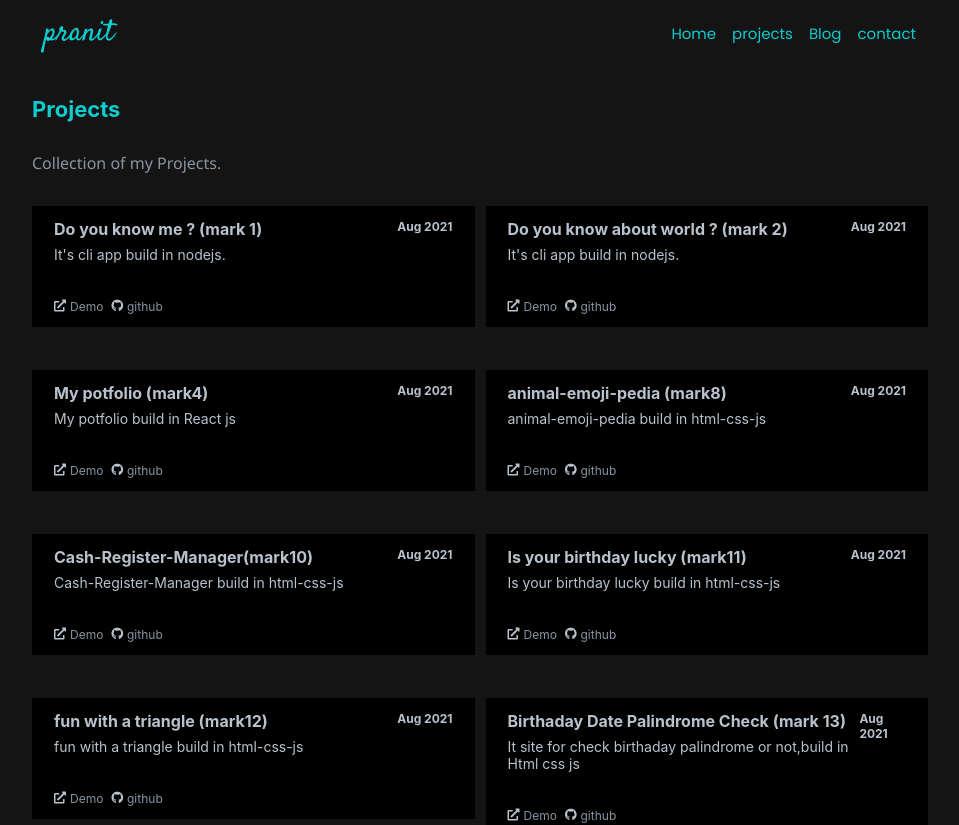
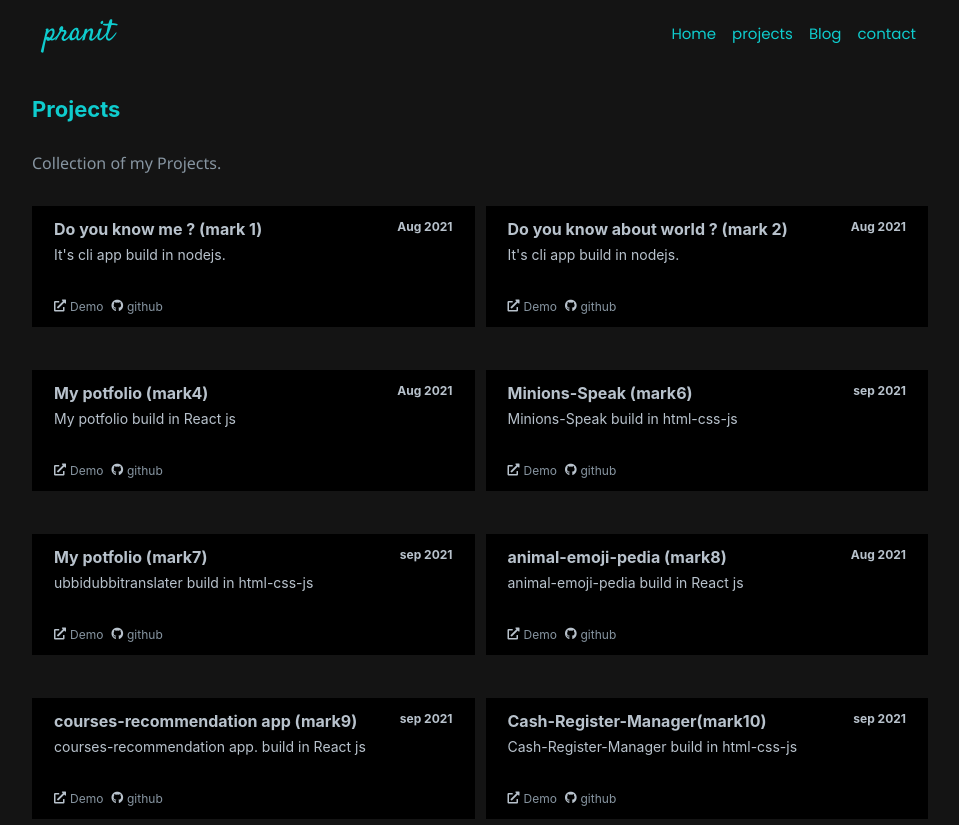
Before and after one commit to pranitcode/My-portfolio-v-1, a React (Create React App) app: page /project in a window 1280 px wide. Shown: the top 825 px of the page, without its empty margins (160-1119 px from the left). Built offline with nearby package versions, Linux system fonts and the light colour scheme.

Commit message:
more project added

```diff
--- a/src/components/data/BlogData.js
+++ b/src/components/data/BlogData.js
@@ -3,17 +3,17 @@ export const Blogdata = [
         show: true,
         id: 1,
         BlogName: "My First Google Chrome Extension.(mark 15)",
-        AboutBlog: "It blog about How i created chrome extension",
+        AboutBlog: "It's blog about How I created chrome extension",
         Date: "2021 sep",
         url:"https://pranitcode.hashnode.dev/my-first-google-chrome-extension"
     },
     {
         show: true,
         id: 2,
-        BlogName: "How to Deploy React App to netlify and Github ",
-        AboutBlog: "It blog about dployinng web appliction on netlify",
-        Date: "2020 may",
-        url:"https://www.netlify.com/blog/2016/07/22/deploy-react-apps-in-less-than-30-seconds/"
+        BlogName: "Understand git command.",
+        AboutBlog: "About git and github",
+        Date: "2021 sep",
+        url:"https://pranitcode.hashnode.dev/understand-git-command"
     },
 
 ]
--- a/src/components/data/projectdata.js
+++ b/src/components/data/projectdata.js
@@ -29,12 +29,39 @@ export const ProjectData = [
   },
   {
     show: false,
+    id: '3',
+    project: "Minions-Speak (mark6)",
+    github: "https://github.com/pranitcode/Minions-Speak",
+    demo: "https://minionspeakprnit.netlify.app/",
+    about: "Minions-Speak build in html-css-js",
+    date: "sep 2021"
+  },
+  {
+    show: false,
+    id: '3',
+    project: "My potfolio (mark7)",
+    github: "https://github.com/pranitcode/Ubbi-dubbi-translator-",
+    demo: "https://ubbidubbitranslater.netlify.app/",
+    about: "ubbidubbitranslater build in html-css-js",
+    date: "sep 2021"
+  },
+  {
+    show: false,
     id: '4',
     project: "animal-emoji-pedia (mark8)",
     github: "https://github.com/pranitcode/Animal-emoji-pedia",
     demo: "https://animal-emoji-pedia.netlify.app/",
-    about: "animal-emoji-pedia build in html-css-js",
+    about: "animal-emoji-pedia build in React js",
     date: "Aug 2021"
+  },
+  {
+    show: false,
+    id: '4',
+    project: "courses-recommendation app (mark9)",
+    github: "https://github.com/pranitcode/courses-recommendation",
+    demo: "https://courcessrecom.netlify.app/",
+    about: "courses-recommendation app. build in React js",
+    date: "sep 2021"
   },
   {
     show: false,
@@ -43,7 +70,7 @@ export const ProjectData = [
     github: "https://github.com/pranitcode/Cash-Register-Manager",
     demo: "https://cash-register-app-pranit.netlify.app/",
     about: "Cash-Register-Manager build in html-css-js",
-    date: "Aug 2021"
+    date: "sep 2021"
   },
 
   {
@@ -53,7 +80,7 @@ export const ProjectData = [
     github: "https://github.com/pranitcode/IsyourBirthdaylucky",
     demo: "https://isyourbirthdayluckypranitmark11.netlify.app/",
     about: "Is your birthday lucky build in html-css-js",
-    date: "Aug 2021"
+    date: "sep 2021"
   },
 
 
```
